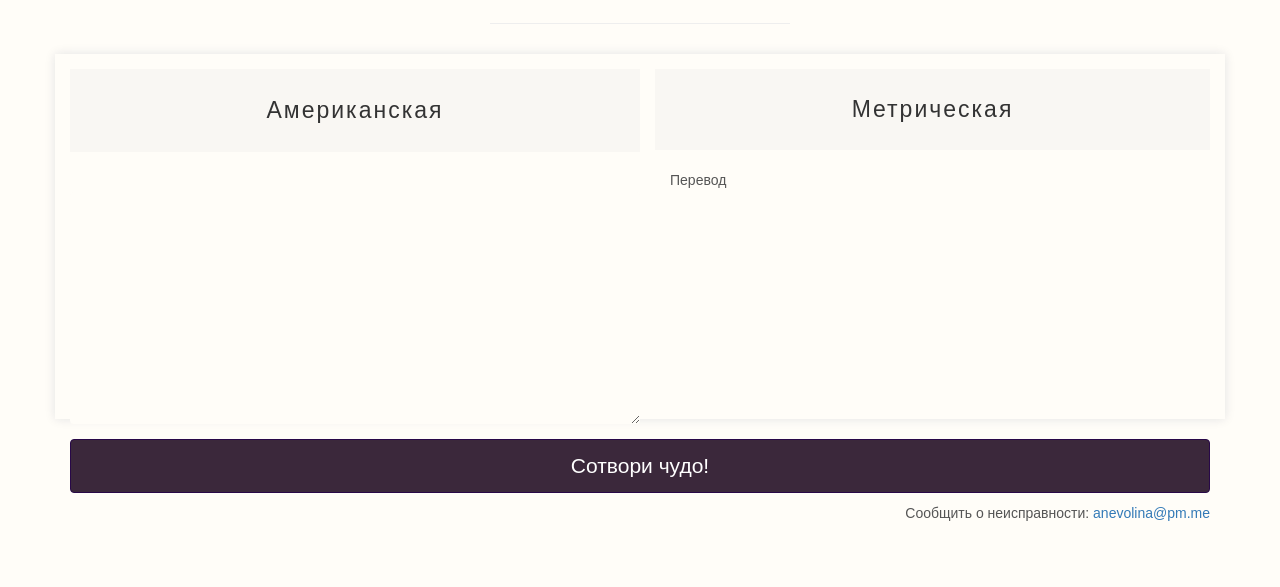
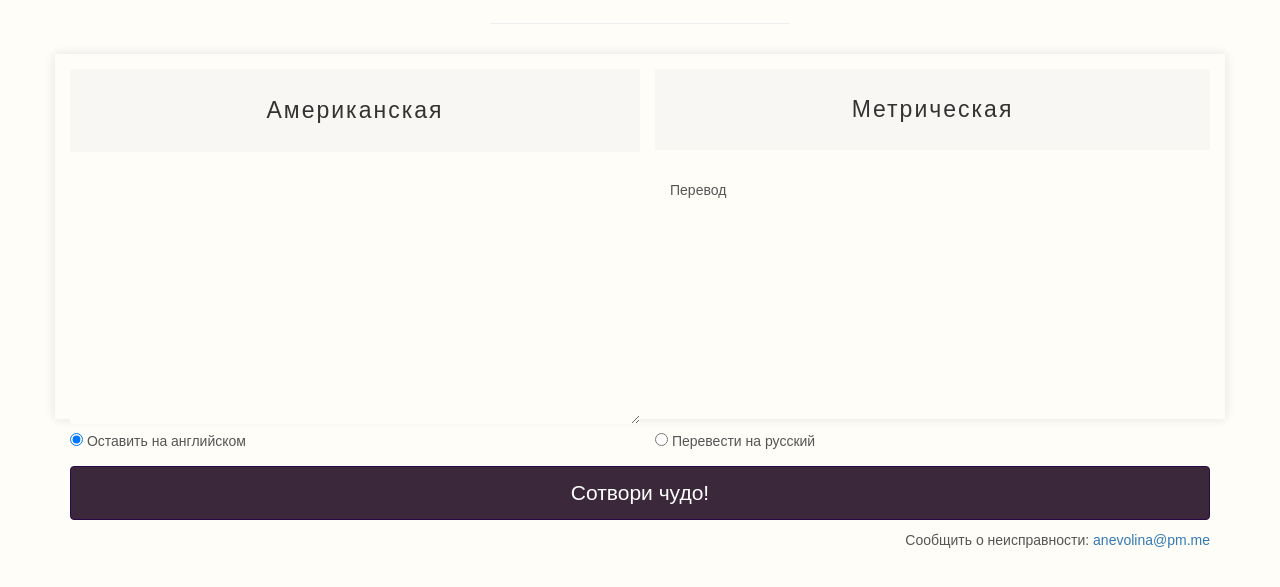
Before and after one commit to anevolina/AmRuConverter, a Django app: page / in a window 1280 px wide. Shown: the part 59-646 px from the top of the page. Run offline with Django 3.2, Linux system fonts and the light colour scheme; some libraries are stand-ins or nearby versions.

Commit message:
add option for choosing language

```diff
--- a/converter/templates/converter/index.html
+++ b/converter/templates/converter/index.html
@@ -87,6 +87,8 @@
 
         .my-column p {
             padding-left: 15px;
+            margin-bottom: 25px;
+            margin-top: 10px;
         }
 
         .my-column > .form-group {
@@ -107,6 +109,10 @@
          color: #fff;
          background-color: #512857;
          border-color: #400330;
+        }
+
+        .form-check-label{
+            font-weight: normal;
         }
 
     </style>
@@ -130,6 +136,16 @@
                     </div>
                  </div>
             </div>
+        <div class="row">
+            <div class="form-check form-check-inline col-md-6 col-sm-6 col-xs-12">
+              <input class="form-check-input" type="radio" name="to_translate" id="inlineRadio1" value="EN" {% if En %} checked{% endif %}>
+              <label class="form-check-label" for="inlineRadio1">Оставить на английском</label>
+            </div>
+            <div class="form-check form-check-inline col-md-6 col-sm-6 col-xs-12">
+              <input class="form-check-input" type="radio" name="to_translate" id="inlineRadio2" value="RU" {% if not En %} checked{% endif %}>
+              <label class="form-check-label" for="inlineRadio2">Перевести на русский</label>
+            </div>
+        </div>
             <div class="row">
                 <div class="col-md-12">
                         <button class="btn btn-primary btn-block my-btn" name="submit"> Сотвори чудо! </button>
--- a/converter/views.py
+++ b/converter/views.py
@@ -7,25 +7,34 @@ from googletrans import Translator
 # Create your views here.
 
 def index(request):
-    translation = 'Перевод'
+    conv_recipe = 'Перевод'
+    English = True
+
     if request.method != 'POST':
         form = forms.MainForm()
 
+
     else:
         form = forms.MainForm(request.POST)
+
         if form.is_valid():
+
             converter = ARConverter()
-            translator = Translator(service_urls=[
+            text = form.cleaned_data['recipe']
+            conv_recipe = ''
+            for line in text.split('\n'):
+                conv_recipe += converter.process_line(line) + '\n'
+
+            to_translate = request.POST.get('to_translate')
+            if to_translate == 'RU':
+                English = False
+                translator = Translator(service_urls=[
                 'translate.google.com',
-                'translate.google.co.kr',
-            ])
-            text = form.cleaned_data['recipe']
-            recipe = ''
-            for line in text.split('\n'):
-                recipe += converter.process_line(line) + '\n'
-            translation = translator.translate(recipe, dest='ru')
-            translation = translation.text
+                'translate.google.co.kr',                ])
+                translation = translator.translate(conv_recipe, dest='ru')
+                conv_recipe = translation.text
 
-    context = {'form': form, 'translation': translation}
+
+    context = {'form': form, 'translation': conv_recipe, 'En': English}
 
     return render(request, 'converter/index.html', context)
```
Also changed, not shown: converter/forms.py (line endings or trailing spaces).
